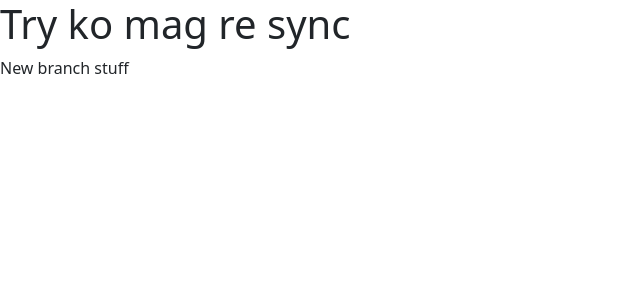
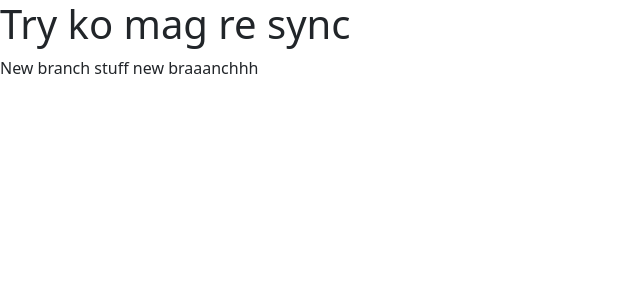
Before and after one commit to arumugamrajamani/Job-Portal-1, a PHP site: page / in a window 1280 px wide. Shown: the top 300 px of the page, without its empty margins (0-640 px from the left). Run offline with PHP 8.4, Linux system fonts and the light colour scheme.

Commit message:
stuff that i added

```diff
--- a/index.php
+++ b/index.php
@@ -15,6 +15,7 @@
     <body>
         <h1>Try ko mag re sync</h1>
         New branch stuff
+        new braaanchhh
 
     </body>
 
```
